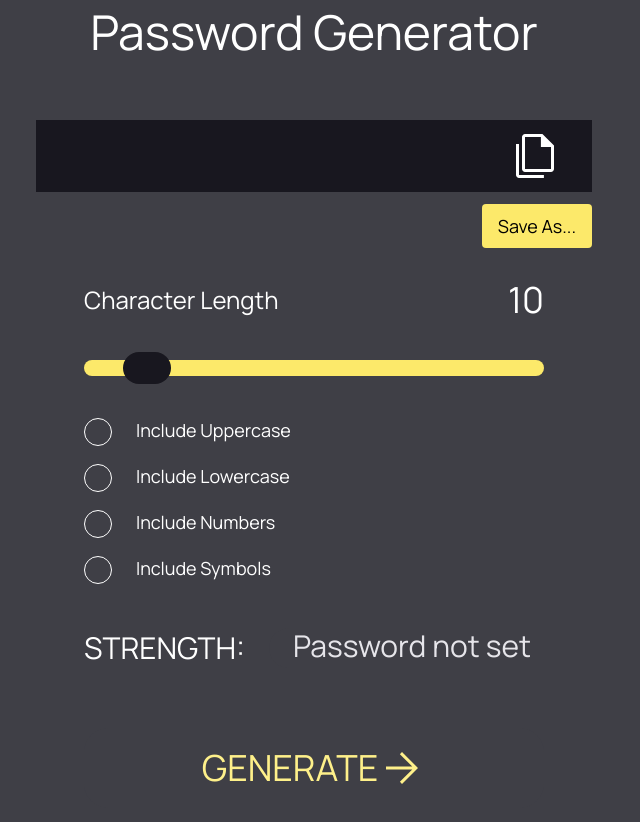
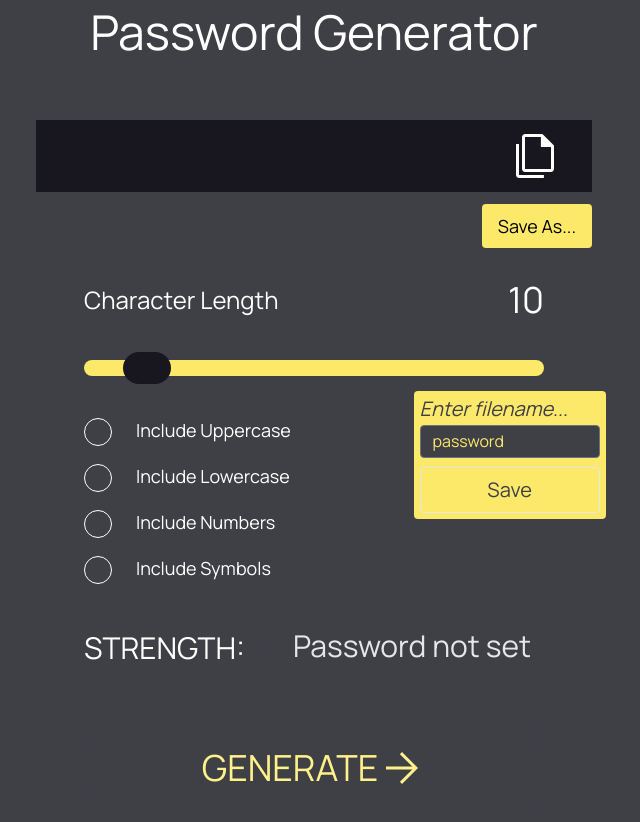
Before and after one commit to lorenzof97/password-generator, a Next.js app: page / in a window 1280 px wide. Both pictures are taken after a click on the button "Save As...". Shown: the top 822 px of the page, without its empty margins (326-966 px from the left). Built offline with nearby package versions, Linux system fonts and the light colour scheme.

Commit message:
Update index.js

```diff
--- a/pages/index.js
+++ b/pages/index.js
@@ -1,9 +1,9 @@
-import React, { useState, useEffect } from "react";
-
+import React, { useEffect, useState } from "react";
 export default function Home() {
   const [input, setInput] = useState(10);
   const [submit, setSubmit] = useState(false);
   const [saveSubmit, setSaveSubmit] = useState(false);
+  const [text, setText] = useState("");
   const [lowercase, setLowercase] = useState("");
   const [uppercase, setUppercase] = useState("");
   const [number, setNumber] = useState("");
@@ -21,12 +21,15 @@ export default function Home() {
   const [copy, setCopy] = useState(false);
   const [saveModule, setSaveModule] = useState(false);
   const [saveHover, setSaveHover] = useState(false);
+  const [expanded, setExpanded] = useState(false);
   const [error, setError] = useState(false);
   const tempPassword = [];
+
   let params = lowercase + uppercase + number + special;
   const strength = isLowercase + isUppercase + isNumber + isSpecial;
 
-   /* generates password given a length, running a loop for each character slot */
+  /* generates password given a length, running a loop for each character slot, returns error if not set */
+
   useEffect(() => {
     if (submit) {
       if (!params == "") {
@@ -34,18 +37,22 @@ export default function Home() {
           tempPassword.push(params[Math.floor(Math.random() * params.length)]);
         }
         setPassword(tempPassword.join(""));
+        setText("");
+      } else if (params.length == 0) {
+        setText("No parameters");
       }
       setSubmit(false);
     }
   }, [submit]);
 
   /* handles password file save */
+
   useEffect(() => {
     if (saveSubmit) {
-      var saveName = `${fileName}.txt`;
-      var hiddenElement = document.createElement("a");
-      hiddenElement.href = "data:attachment/text," + encodeURI(password);
-      hiddenElement.target = "_blank";
+      var saveName = `${fileName}.txt`
+      var hiddenElement = document.createElement('a');
+      hiddenElement.href = 'data:attachment/text,' + encodeURI(password);
+      hiddenElement.target = '_blank';
       hiddenElement.download = saveName;
       hiddenElement.click();
     }
@@ -70,44 +77,39 @@ export default function Home() {
       }, 1000);
     }
   }
-
   function handleUpper(e) {
     e.target.checked
       ? (setUppercase("ABCDEFGHIJKLMNOPQRSTUVWXYZ"), setIsUppercase(1))
       : (setUppercase(""), setIsUppercase(0));
   }
-
   function handleLower(e) {
     e.target.checked
       ? (setLowercase("abcdefghijklmnopqrstuvwxyz"), setIsLowercase(1))
       : (setLowercase(""), setIsLowercase(0));
   }
-
   function handleNumber(e) {
     e.target.checked
       ? (setNumber("0123456789"), setIsNumber(1))
       : (setNumber(""), setIsNumber(0));
   }
-
   function handleSpecial(e) {
     e.target.checked
       ? (setSpecial("!@#$%&'()*+,^-./:;<=>?[]_`{~}|"), setIsSpecial(1))
       : (setSpecial(""), setIsSpecial(0));
   }
-
   function handleLengthChange(e) {
     setInput(e.target.input);
   }
-
   function handleFileNameChange(e) {
     setFileName(e.target.value);
   }
-
-    /* below validator is pretty simple and not universal though "safe", checks for alphanumerics and hyphen*/
+  {/* below validator is pretty simple and not universal though "safe", checks for alphanumerics and hyphen*/}
   function fileValidator(e) {
     var validChars = new RegExp("/[a-z0-9]|[-]/gi");
     return !!validChars.test(e);
   }
+
+  /* validates name for file name compabitibility */
 
   function handleSubmit(e) {
     e.preventDefault();
@@ -117,13 +119,12 @@ export default function Home() {
       setError(true);
     }
   }
-
-  function Header() {
-    return <h1 className="text-center text-5xl p-10">Password Generator</h1>;
-  }
-
-  function PasswordField() {
   return (
+    <>
+      <div className="flex flex-row">
+        <div className="flex flex-col transition-all">
+          <h1 className="text-center text-5xl p-10">Password Generator</h1>
+          <div className="w-full h-6" />
           <div className="bg-[#18171F] flex flex-row items-center p-3">
             <h2 className="ml-5 text-2xl">{password}</h2>
             <h3
@@ -152,11 +153,6 @@ export default function Home() {
               />
             </svg>
           </div>
-    );
-  }
-
-  function FileSaveButton() {
-    return (
           <button
             onClick={() => setSaveModule(!saveModule)}
             onMouseEnter={() => setSaveHover(true)}
@@ -167,55 +163,15 @@ export default function Home() {
           >
             Save As...
           </button>
-    );
-  }
-
-  function FileSaveModule() {
-    return (
-      <>
-        <form
-          onSubmit={handleSubmit}
-          className={`${
-            !saveModule ? "opacity-0" : "opacity-100"
-          } absolute flex flex-col border-2 w-48 h-32 mt-[-34.5%] ml-[29.5%] p-0.5 rounded bg-yellow-200 border-none text-xl text-zinc-700 transition-all delay-100`}
-        >
-          <p className="text-md mt-0.5 mb-0.5 mx-1 italic">Enter filename...</p>
-          <div className="flex flex-row">
-            <input
-              id="fileName"
-              type="text"
-              value={fileName}
-              onChange={handleFileNameChange}
-              className="w-full h-4/5 bg-zinc-700 text-yellow-200 mt-0 mb-0.5 mx-1 rounded"
-            />
-
-            {/* elected to go for p tag over label tag as label padding was difficult to work with (wanted the ".txt" extension on screen closer to the input field whereas the "label" element always added extra static padding) */}
-          </div>
-          <button
-            type="submit"
-            onClick={() => setSaveModule(false)}
-            className="mt-0 mb-1 mx-1 border rounded h-full hover:text-yellow-200 hover:bg-zinc-700 transition-all"
-          >
-            Save
-          </button>
-        </form>
-        {error ? (
-          <p className="absolute h-8 mt-[-32.7%] ml-[40%] p-0.5 text-xl rounded italic transition-all text-red-500 delay-100">
-            Please enter a valid filename
-          </p>
-        ) : (
-          ""
-        )}
-      </>
-    );
-  }
-
-  function Parameters() {
-    return (
-      <>
+          <div className="w-full h-2" />
+          {/* below controls "main" box of the generator */}
+          <div className="px-12 py-6 text-lg rounded-3xl">
             <div className="flex flex-row text-2xl pb-4 items-center">
               Character Length
-          <p onChange={handleLengthChange} className="ml-[auto] mr-0 text-4xl">
+              <p
+                onChange={handleLengthChange}
+                className="ml-[auto] mr-0 text-4xl"
+              >
                 {input}
               </p>
             </div>
@@ -262,6 +218,7 @@ export default function Home() {
                 <label htmlFor="symbols">Include Symbols</label>
               </li>
             </ul>
+            {/* controls strength range bar */}
             <div className="flex flex-row w-[460px] h-[80px] bg-zinc-700 items-center text-3xl mt-6">
               STRENGTH:
               <label
@@ -283,12 +240,7 @@ export default function Home() {
                 </p>
               </label>
             </div>
-      </>
-    );
-  }
-
-  function SubmitButton() {
-    return (
+            {/* button that handles password generation */}
             <button
               onClick={() => setSubmit(true)}
               onMouseEnter={() => setGenerateHover(true)}
@@ -310,26 +262,45 @@ export default function Home() {
                 />
               </svg>
             </button>
-    );
-  }
-
-  /* consider abstracting parameters and submitbutton, as well as pwfield and both file saves*/
-
-  return (
-    <>
-      <div className="flex flex-row">
-        <div className="flex flex-col transition-all">
-            <Header />
-          <div className="w-full h-6" />
-            <PasswordField />
-            <FileSaveButton />
-            <FileSaveModule />
-          <div className="w-full h-2" />
-          <div className="px-12 py-6 text-lg rounded-3xl">
-            <Parameters />
-            <SubmitButton />
           </div>
         </div>
+        {/* save module dialog box */}
+        {/* "saveModule" and "expanded", while representing the same state, need to handle setTimeout differently to make display: hidden or "hidden" work */}
+      </div>
+      <div>
+        <form
+          onSubmit={handleSubmit}
+          className={`${
+            !saveModule ? "opacity-0" : "opacity-100"
+          } absolute flex flex-col border-2 w-48 h-32 mt-[-34.5%] ml-[29.5%] p-0.5 rounded bg-yellow-200 border-none text-xl text-zinc-700 transition-all delay-100`}
+        >
+          <p className="text-md mt-0.5 mb-0.5 mx-1 italic">Enter filename...</p>
+          <div className="flex flex-row">
+            <input
+              id="fileName"
+              type="text"
+              value={fileName}
+              onChange={handleFileNameChange}
+              className="w-full h-4/5 bg-zinc-700 text-yellow-200 mt-0 mb-0.5 mx-1 rounded"
+            />
+            {/* elected to go for p tag over label tag as label padding was difficult to work with (wanted the ".txt" extension on screen closer to the input field whereas the "label" element always added extra static padding) */}
+
+          </div>
+          <button
+            type="submit"
+            onClick={() => setSaveModule(false)}
+            className="mt-0 mb-1 mx-1 border rounded h-full hover:text-yellow-200 hover:bg-zinc-700 transition-all"
+          >
+            Save
+          </button>
+        </form>
+        {error ? (
+            <p className="absolute h-8 mt-[-32.7%] ml-[40%] p-0.5 text-xl rounded italic transition-all text-red-500 delay-100">
+              Please enter a valid filename
+            </p>
+          ) : (
+            ""
+          )}
       </div>
     </>
   );
```
Lines whose indentation alone changed are shown as unchanged.
